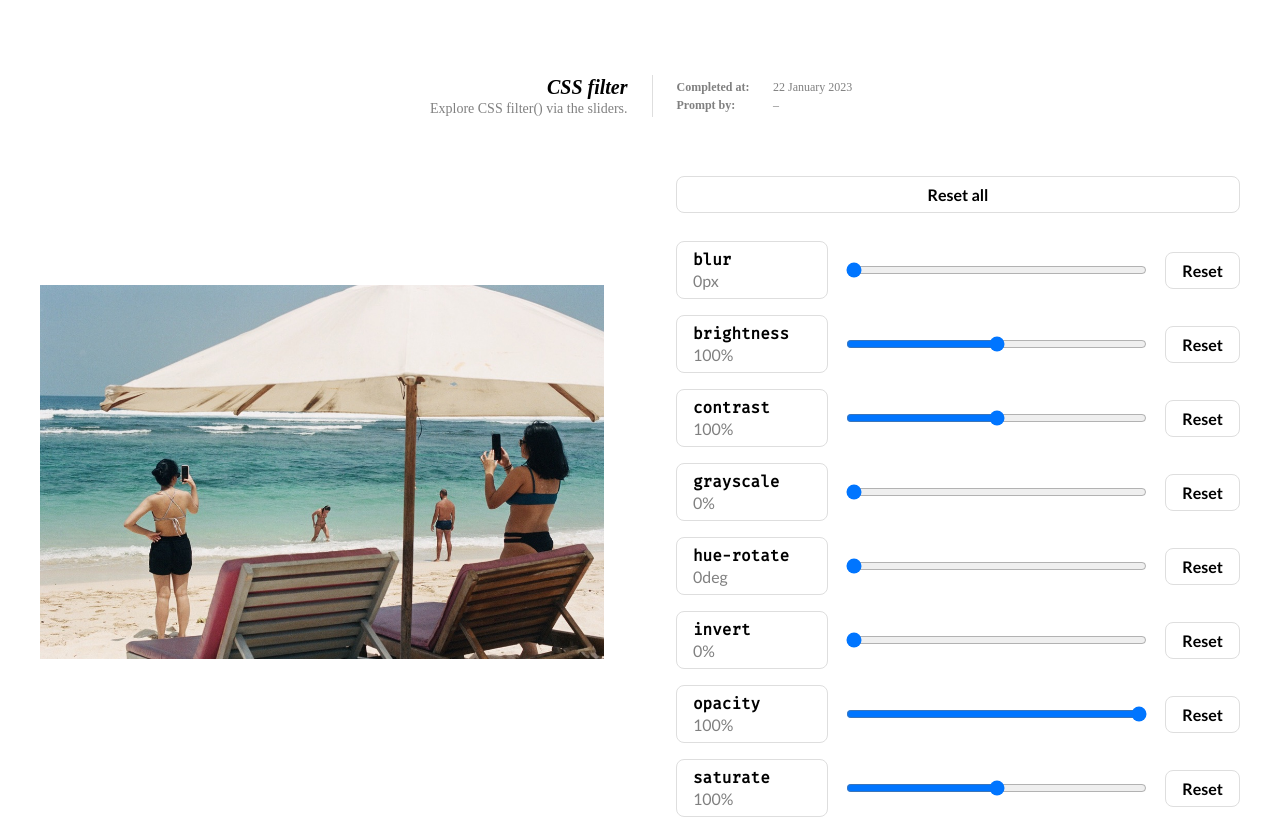
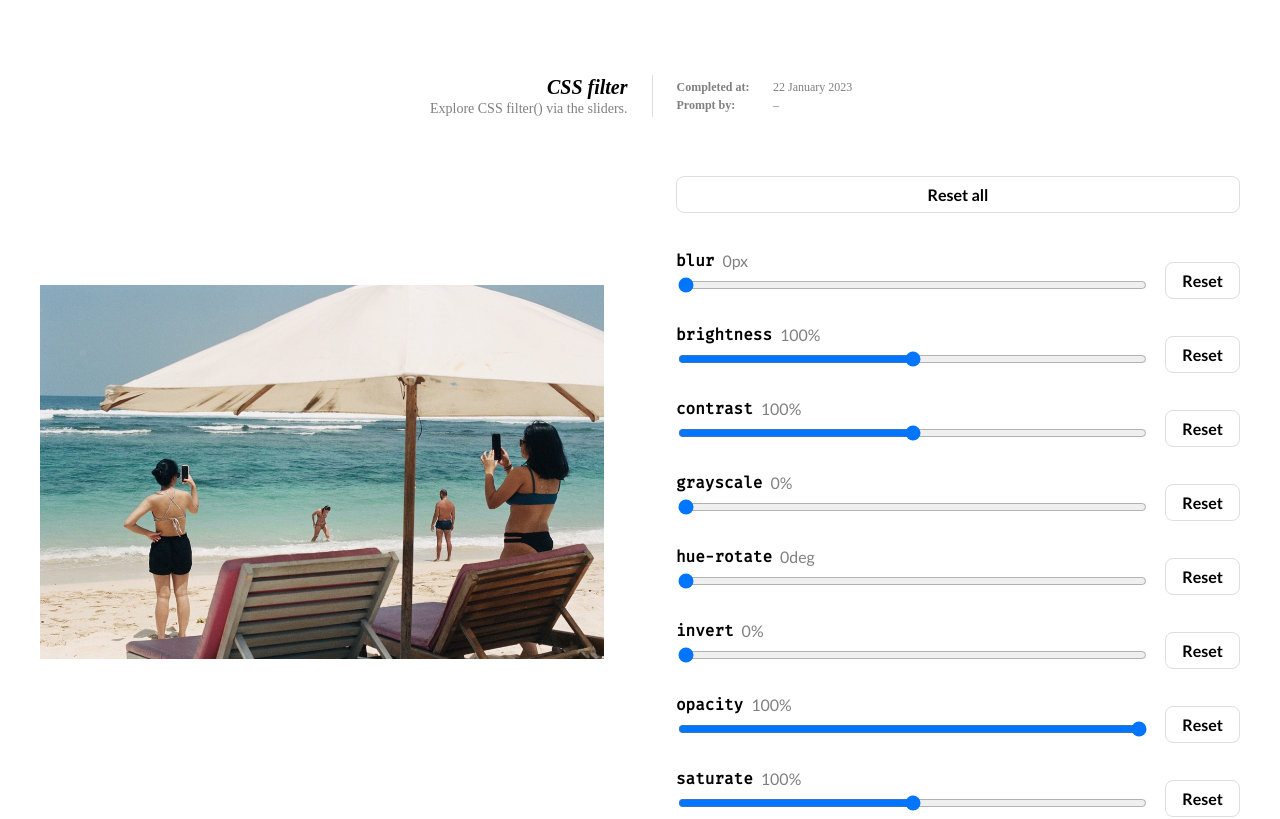
Before and after one commit to safiranugroho/safira.me-11ty, a SvelteKit app: page /filter in a window 1280 px wide. Shown: the top 819 px of the page. Built offline with nearby package versions, Linux system fonts and the light colour scheme.

Commit message:
restyle slider labels

```diff
--- a/src/routes/filter/+page.svelte
+++ b/src/routes/filter/+page.svelte
@@ -128,9 +128,17 @@
             <span class="name">{s}</span><span class="value">{a.value}{a.unit}</span>
           </p>
           <div class="range-input">
-            <input class="range-slider" type="range" bind:value={a.value} min={a.min} max={a.max} />
+            <div class="range-slider-container">
+              <input
+                class="range-slider"
+                type="range"
+                bind:value={a.value}
+                min={a.min}
+                max={a.max}
+              />
+            </div>
+            <button class="range-reset" on:click={resetToDefault(s)}>Reset</button>
           </div>
-          <button class="range-reset" on:click={resetToDefault(s)}>Reset</button>
         </div>
       {/each}
     </div>
@@ -222,23 +230,19 @@
 
   .range {
     display: grid;
-    grid-template-columns: 3fr 6fr 1fr;
-    gap: 16px;
-    align-items: center;
+    grid-template-rows: repeat(2, 1fr);
+    align-items: end;
   }
 
   .range-label {
     display: flex;
-    flex-direction: column;
-    gap: 2px;
+    flex-direction: row;
+    gap: 8px;
 
     margin: 0;
-    padding: 8px 16px;
+    padding: 0;
 
     background: var(--button-background);
-    border: 1px solid var(--button-border-color);
-    border-radius: 8px;
-
     color: var(--primary-text-color);
   }
 
@@ -252,6 +256,11 @@
   }
 
   .range-input {
+    display: flex;
+    gap: 16px;
+  }
+
+  .range-slider-container {
     width: 100%;
 
     display: flex;
@@ -259,7 +268,7 @@
     gap: 12px;
   }
 
-  .range-input > input {
+  .range-slider {
     width: 100%;
   }
 
@@ -308,7 +317,12 @@
     }
 
     .range-container {
+      gap: 16px;
       margin-top: 0;
+    }
+
+    .range-reset {
+      margin-top: -8px;
     }
   }
 </style>
```
